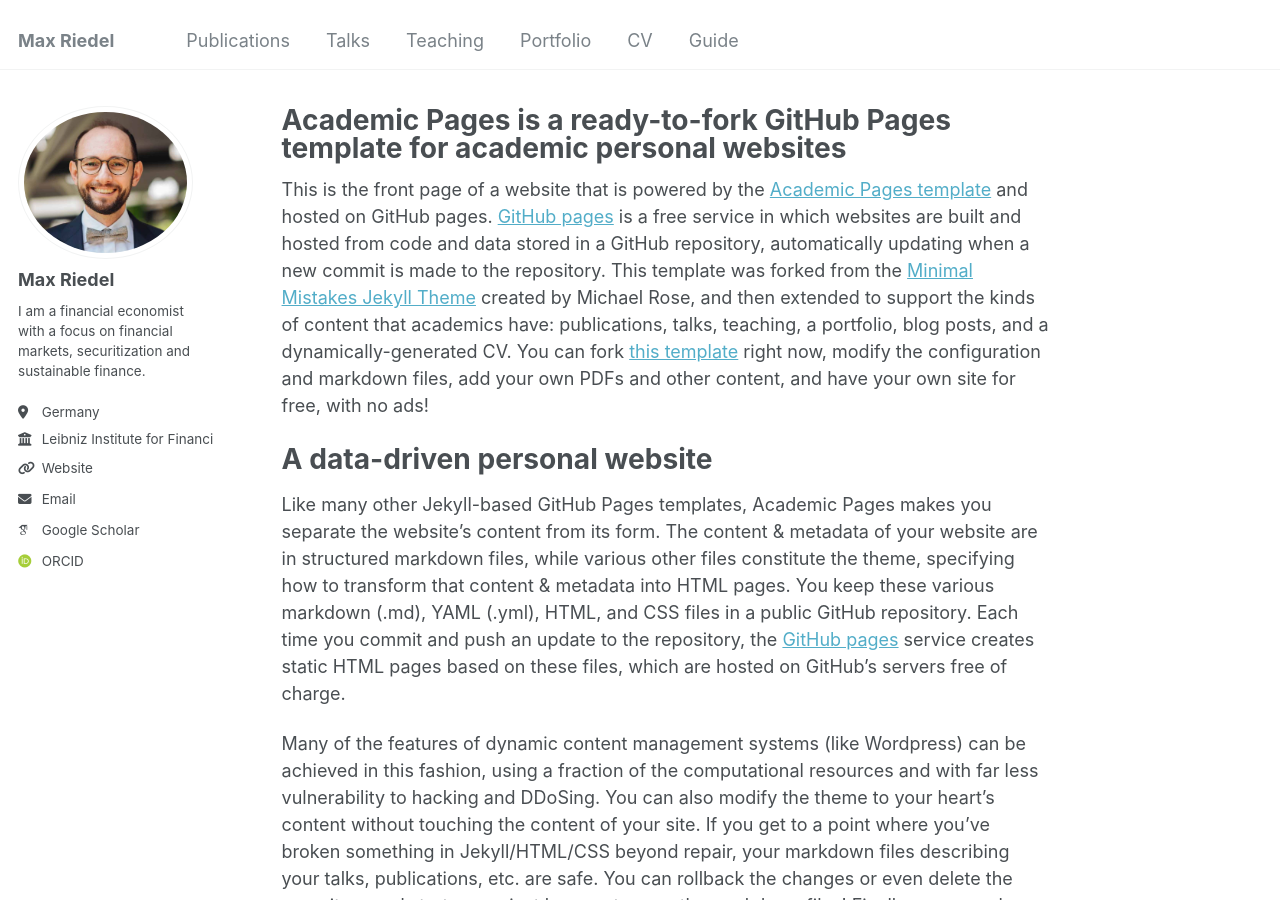
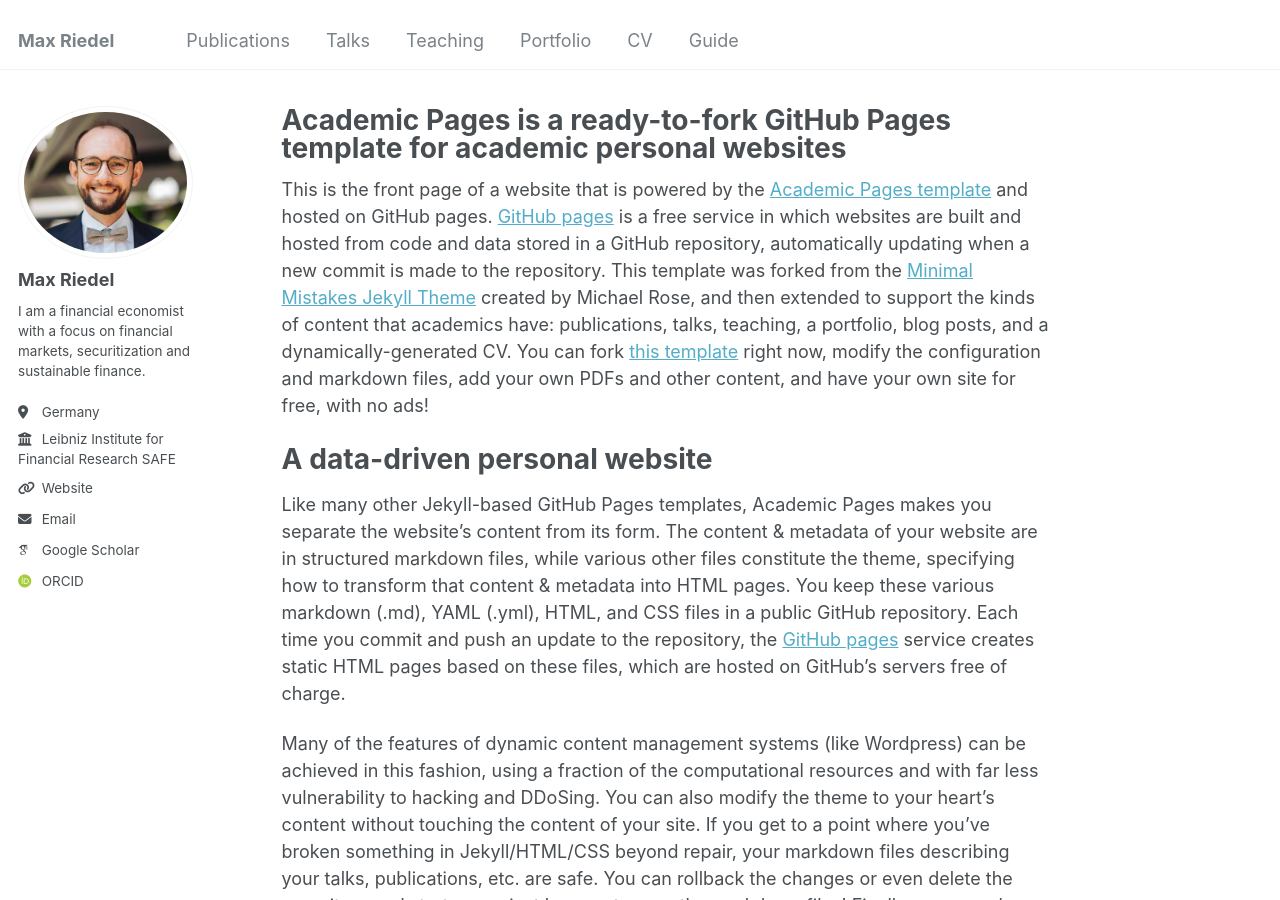
Before and after one commit to max-riedel-phd/max-riedel-phd.github.io, a Jekyll site: the page built from _pages/about.md, in a window 1280 px wide and 900 px high. Built offline with Jekyll 4.4.1, drawn with Linux system fonts in a browser that asks for light colours; some web fonts are replaced.

```diff
--- a/_config.yml
+++ b/_config.yml
@@ -26,7 +26,7 @@ author:
   pronouns         : # example: "she/her"
   bio              : "I am a financial economist with a focus on financial markets, securitization and sustainable finance."
   location         : "Germany"
-  employer         : "Leibniz Institute for Financial Research SAFE"
+  employer         : "Leibniz Institute for <br>Financial Research SAFE"
   uri              : "https://safe-frankfurt.de/research/researchers/researchers-details/showauthor/193-riedel.html"
   email            : "riedel@safe-frankfurt.de"
 
```
